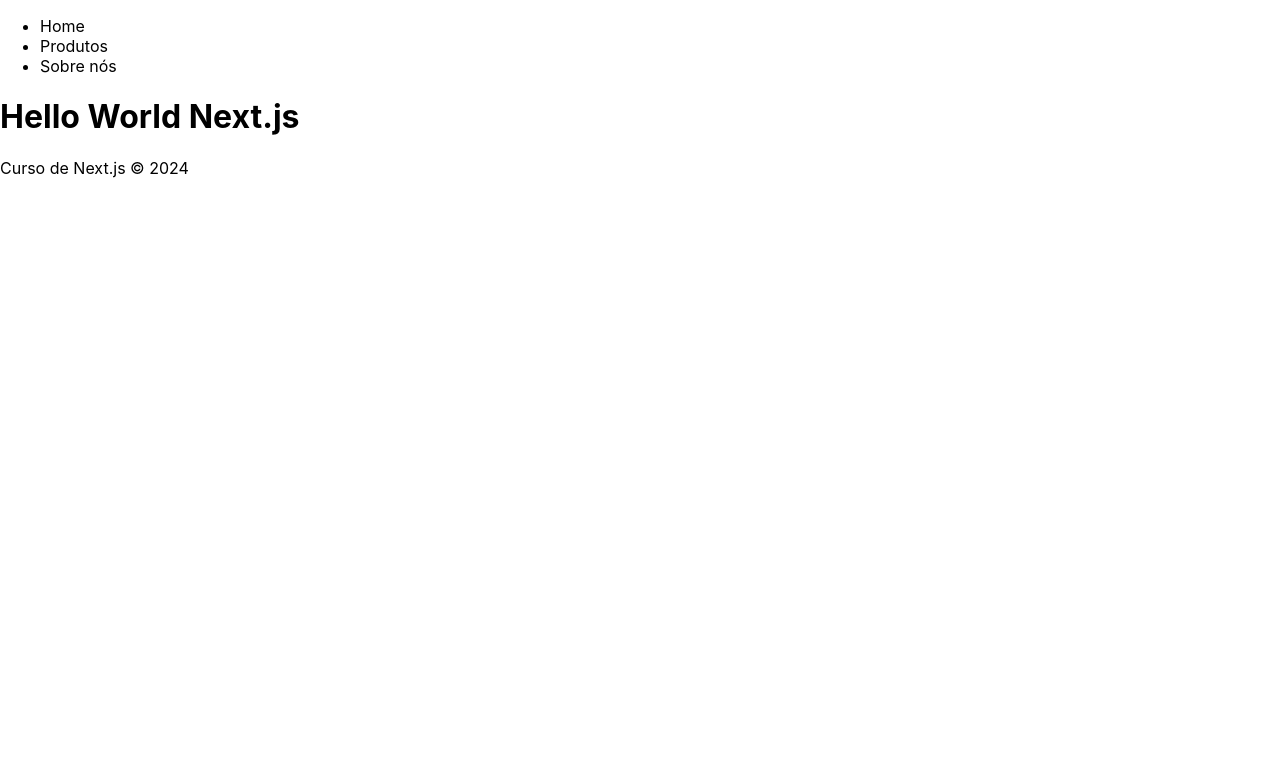
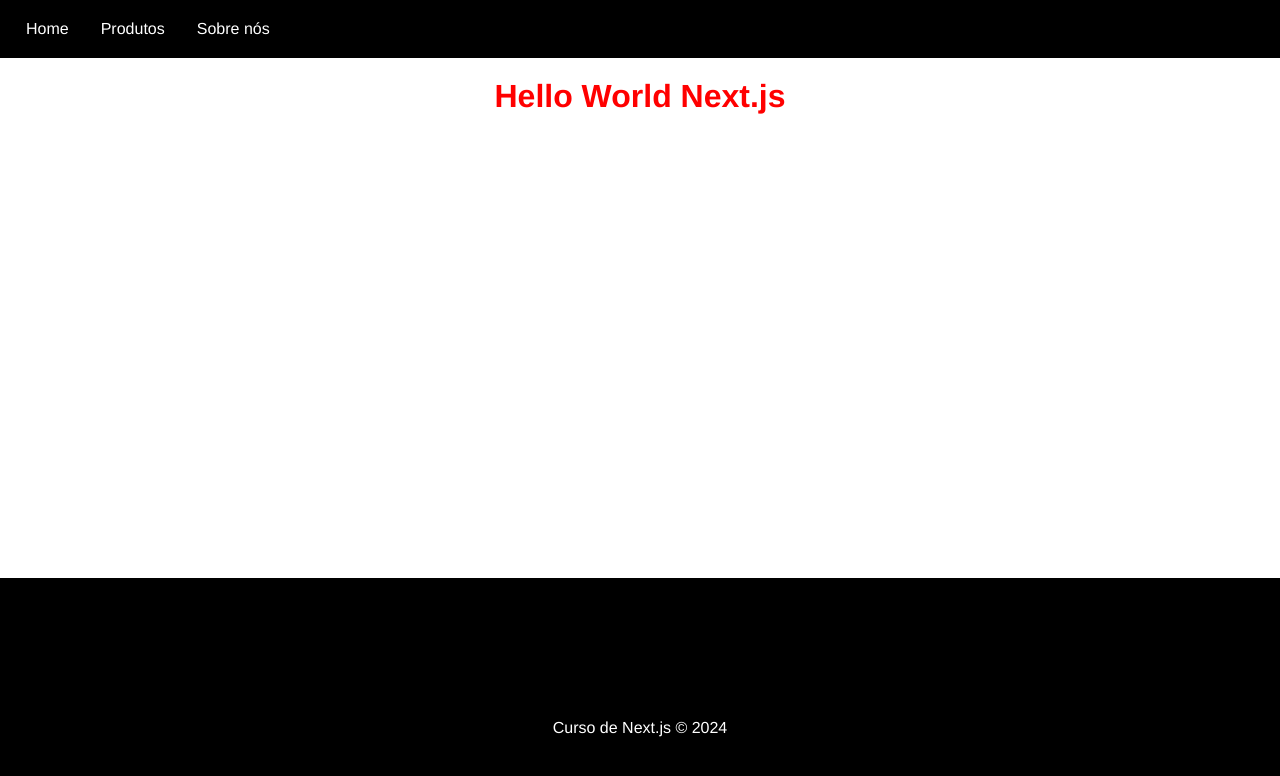
Before and after one commit to bartoalheiros/hello_world_next_2, a Next.js app: page / in a window 1280 px wide. Shown: the top 776 px of the page. Built offline with nearby package versions, Linux system fonts and the light colour scheme.

Commit message:
meta tags e title

```diff
--- a/components/Footer.js
+++ b/components/Footer.js
@@ -1,3 +1,9 @@
-export default function Navbar() {
-    return <p>Curso de Next.js &copy; 2024</p>
+import styles from '../styles/Footer.module.css'
+
+export default function Footer() {
+    return (
+        <footer className={styles.footer}>
+            <p>Curso de Next.js &copy; 2024</p>
+        </footer>
+    )
 }
--- a/components/MainContainer.js
+++ b/components/MainContainer.js
@@ -1,12 +1,14 @@
 import Navbar from "./Navbar";
 import Footer from "./Footer";
+
+import styles from '../styles/MainContainer.module.css'
 
 export default function MainContainer({ children }) {
 
     return (
         <>
         <Navbar />
-          <div>{children}</div>
+          <div className={styles.container}>{children}</div>
         <Footer />
         </>
     )
--- a/components/Navbar.js
+++ b/components/Navbar.js
@@ -1,8 +1,10 @@
 import Link from 'next/link';
+
+import styles from '../styles/Navbar.module.css'
 
 export default function Navbar() {
     return (
-        <ul>
+        <ul className={styles.navbar}>
           <li>
             <Link href="/">
                 Home
--- a/pages/index.js
+++ b/pages/index.js
@@ -1,12 +1,24 @@
 import { Inter } from "next/font/google";
   import styles from "@/styles/Home.module.css";
+
+import Head from 'next/head'
 
 const inter = Inter({ subsets: ["latin"] });
 
 export default function Home() {
   return (
-    <main className="container">
-      <h1>Hello World Next.js</h1>
+    <>
+    <Head>
+      <title>Página Principal</title>
+      <meta name="keywords" content="Roupas, Calçados, Boné"></meta>
+      <meta
+        name="description"
+        content="Encontre a melhor roupa para você"
+      ></meta>
+    </Head>
+    <main>
+      <h1 className={styles.title}>Hello World Next.js</h1>
     </main>
+    </>
   );
 }
--- /dev/null
+++ b/styles/Footer.module.css
@@ -0,0 +1,8 @@
+.footer {
+    background-color: #000;
+    color: #FFF;
+    height: 300px;
+    display: flex;
+    justify-content: center;
+    align-items: center;
+}
--- a/styles/Home.module.css
+++ b/styles/Home.module.css
@@ -1,116 +1,3 @@
-.container {
-  padding: 0 2rem;
+.title {
+  color: red;
 }
-
-.main {
-  min-height: 100vh;
-  padding: 4rem 0;
-  flex: 1;
-  display: flex;
-  flex-direction: column;
-  justify-content: center;
-  align-items: center;
-}
-
-.footer {
-  display: flex;
-  flex: 1;
-  padding: 2rem 0;
-  border-top: 1px solid #eaeaea;
-  justify-content: center;
-  align-items: center;
-}
-
-.footer a {
-  display: flex;
-  justify-content: center;
-  align-items: center;
-  flex-grow: 1;
-}
-
-.title a {
-  color: #0070f3;
-  text-decoration: none;
-}
-
-.title a:hover,
-.title a:focus,
-.title a:active {
-  text-decoration: underline;
-}
-
-.title {
-  margin: 0;
-  line-height: 1.15;
-  font-size: 4rem;
-}
-
-.title,
-.description {
-  text-align: center;
-}
-
-.description {
-  margin: 4rem 0;
-  line-height: 1.5;
-  font-size: 1.5rem;
-}
-
-.code {
-  background: #fafafa;
-  border-radius: 5px;
-  padding: 0.75rem;
-  font-size: 1.1rem;
-  font-family: Menlo, Monaco, Lucida Console, Liberation Mono, DejaVu Sans Mono,
-    Bitstream Vera Sans Mono, Courier New, monospace;
-}
-
-.grid {
-  display: flex;
-  align-items: center;
-  justify-content: center;
-  flex-wrap: wrap;
-  max-width: 800px;
-}
-
-.card {
-  margin: 1rem;
-  padding: 1.5rem;
-  text-align: left;
-  color: inherit;
-  text-decoration: none;
-  border: 1px solid #eaeaea;
-  border-radius: 10px;
-  transition: color 0.15s ease, border-color 0.15s ease;
-  max-width: 300px;
-}
-
-.card:hover,
-.card:focus,
-.card:active {
-  color: #0070f3;
-  border-color: #0070f3;
-}
-
-.card h2 {
-  margin: 0 0 1rem 0;
-  font-size: 1.5rem;
-}
-
-.card p {
-  margin: 0;
-  font-size: 1.25rem;
-  line-height: 1.5;
-}
-
-.logo {
-  height: 1em;
-  margin-left: 0.5rem;
-}
-
-@media (max-width: 600px) {
-  .grid {
-    width: 100%;
-    flex-direction: column;
-  }
-}
--- /dev/null
+++ b/styles/MainContainer.module.css
@@ -0,0 +1,5 @@
+.container {
+    min-height: 60vh;
+    padding: 20px;
+    text-align: center;
+}
--- /dev/null
+++ b/styles/Navbar.module.css
@@ -0,0 +1,16 @@
+.navbar {
+  display: flex;
+  background-color: #000;
+  padding: 20px 10px;
+}
+
+.navbar a {
+  color: #FFF;
+  margin: 1em;
+  text-decoration: none;
+  transition: .3s;
+}
+
+.navbar a:hover {
+  color: #999;
+}
--- a/styles/globals.css
+++ b/styles/globals.css
@@ -1,16 +1,5 @@
-html,
-body {
+* {
   padding: 0;
   margin: 0;
-  font-family: -apple-system, BlinkMacSystemFont, Segoe UI, Roboto, Oxygen,
-    Ubuntu, Cantarell, Fira Sans, Droid Sans, Helvetica Neue, sans-serif;
+  font-family: Helvetica;
 }
-
-a {
-  color: inherit;
-  text-decoration: none;
-}
-
-* {
-  box-sizing: border-box;
-}
```
